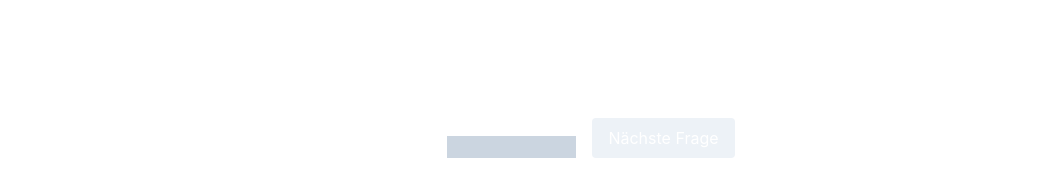
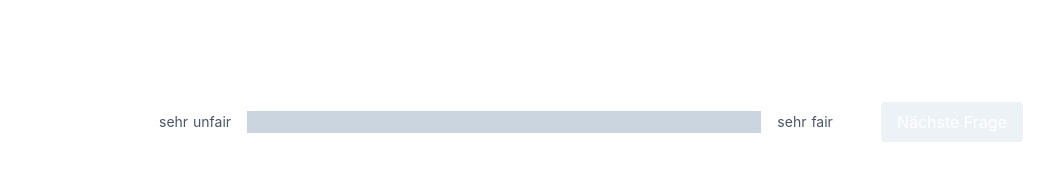
Before and after one commit to cssh-rwth/fairceptron, a Nuxt app: page /questions/1 in a window 1280 px wide. Shown: the part 562-758 px from the top of the page, without its empty margins (49-1103 px from the left). Built offline with nearby package versions, Linux system fonts and the light colour scheme; no server answers; what @tailwindcss/custom-forms would draw is missing.

Commit message:
Adjust positioning

```diff
--- a/components/RangeRating.vue
+++ b/components/RangeRating.vue
@@ -1,9 +1,15 @@
 <template>
   <div class="w-full sm:px-8">
     <form
-      class="w-full max-w-4xl p-4 mb-4 sm:mb-8 lg:mb-16 mx-auto flex flex-wrap items-end justify-center"
+      class="w-full max-w-4xl p-4 mb-4 sm:mb-8 lg:mb-16 mx-auto flex flex-wrap items-center justify-center"
       @submit.prevent="handleSubmit"
     >
+      <div class="flex flex-grow justify-center my-4">
+        <div
+          class="text-xs sm:text-sm text-gray-700 sm:whitespace-no-wrap flex-1"
+        >
+          {{ ratingLabelsDE[0] }}
+        </div>
         <input
           type="range"
           :min="ratingMin"
@@ -11,13 +17,19 @@
           :value="ratingValue"
           :step="ratingStep"
           :class="ratingSelected ? 'range-visible' : 'range-invisible'"
-        class="mr-4"
+          class="mx-4 w-full"
           @mousedown="enterSelection"
         />
+        <div
+          class="text-xs sm:text-sm text-gray-700 sm:whitespace-no-wrap flex-1"
+        >
+          {{ ratingLabelsDE[1] }}
+        </div>
+      </div>
       <button
         type="submit"
         :disabled="!ratingSelected"
-        class="px-2 py-1 sm:px-4 sm:py-2 mt-6 rounded text-white flex-none button"
+        class="px-2 py-1 my-4 mx-4 sm:ml-8 lg:ml-12 sm:mr-0 sm:px-4 sm:py-2 rounded text-white flex-none button"
       >
         {{ confirmLabelDE }}
       </button>
```
Lines whose indentation alone changed are shown as unchanged.
